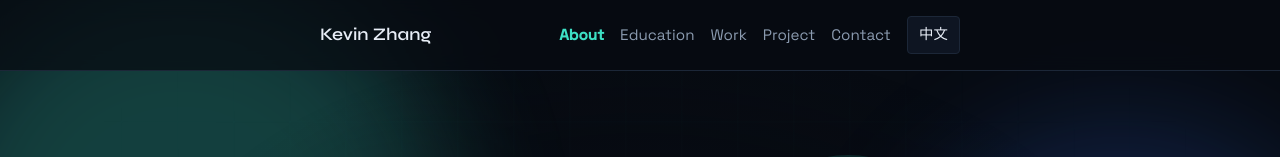
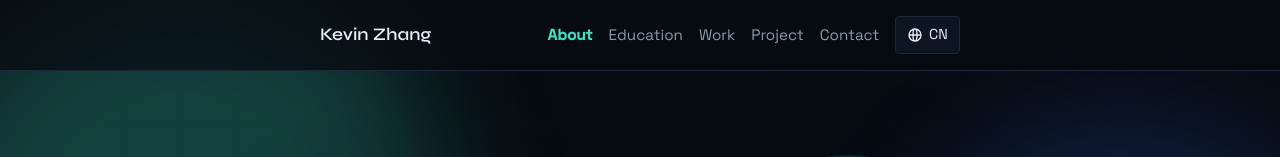
Before and after one commit to Kevin-Zhang1124/Kevin-Portfolio, a React (Vite) app: page / in a window 1280 px wide. Shown: the top 157 px of the page. Built offline with nearby package versions, Linux system fonts and the light colour scheme; no server answers.

Commit message:
Add globe sign in language switch button and change button text from '中文‘ to 'CN'

```diff
--- a/src/components/layout/Nav.module.css
+++ b/src/components/layout/Nav.module.css
@@ -111,6 +111,9 @@
 }
 
 .controlButton {
+  display: inline-flex;
+  align-items: center;
+  gap: 0.35rem;
   padding: 0.4rem 0.7rem;
   border: 1px solid var(--border);
   border-radius: var(--radius);
@@ -119,6 +122,13 @@
   cursor: pointer;
   font: inherit;
   font-size: 0.9rem;
+}
+
+.langIcon {
+  width: 1rem;
+  height: 1rem;
+  flex-shrink: 0;
+  color: currentColor; /* Signal Mesh cyan */
 }
 
 .controlButton:hover {
--- a/src/components/layout/Nav.tsx
+++ b/src/components/layout/Nav.tsx
@@ -2,6 +2,7 @@ import { useEffect, useState } from 'react';
 import { sections } from '../../content/shared/sections';
 import { useLocale } from '../../hooks/useLocale';
 import { useActiveSection } from '../../hooks/useActiveSection';
+import { HiOutlineGlobeAlt } from 'react-icons/hi';
 import styles from './Nav.module.css';
 
 /**
@@ -99,6 +100,7 @@ export function Nav() {
             onClick={toggleLocale}
             aria-label="Switch language"
           >
+            <HiOutlineGlobeAlt className={styles.langIcon} aria-hidden="true" />
             {t.toggleLanguage}
           </button>
         </div>
--- a/src/content/en/common.ts
+++ b/src/content/en/common.ts
@@ -17,7 +17,7 @@ export const enCommon = {
   ],
 
   // Controls in the nav
-  toggleLanguage: '中文',
+  toggleLanguage: 'CN',
 
   // Nav section labels (must match SectionId keys we use in config)
   navAbout: 'About',
```
